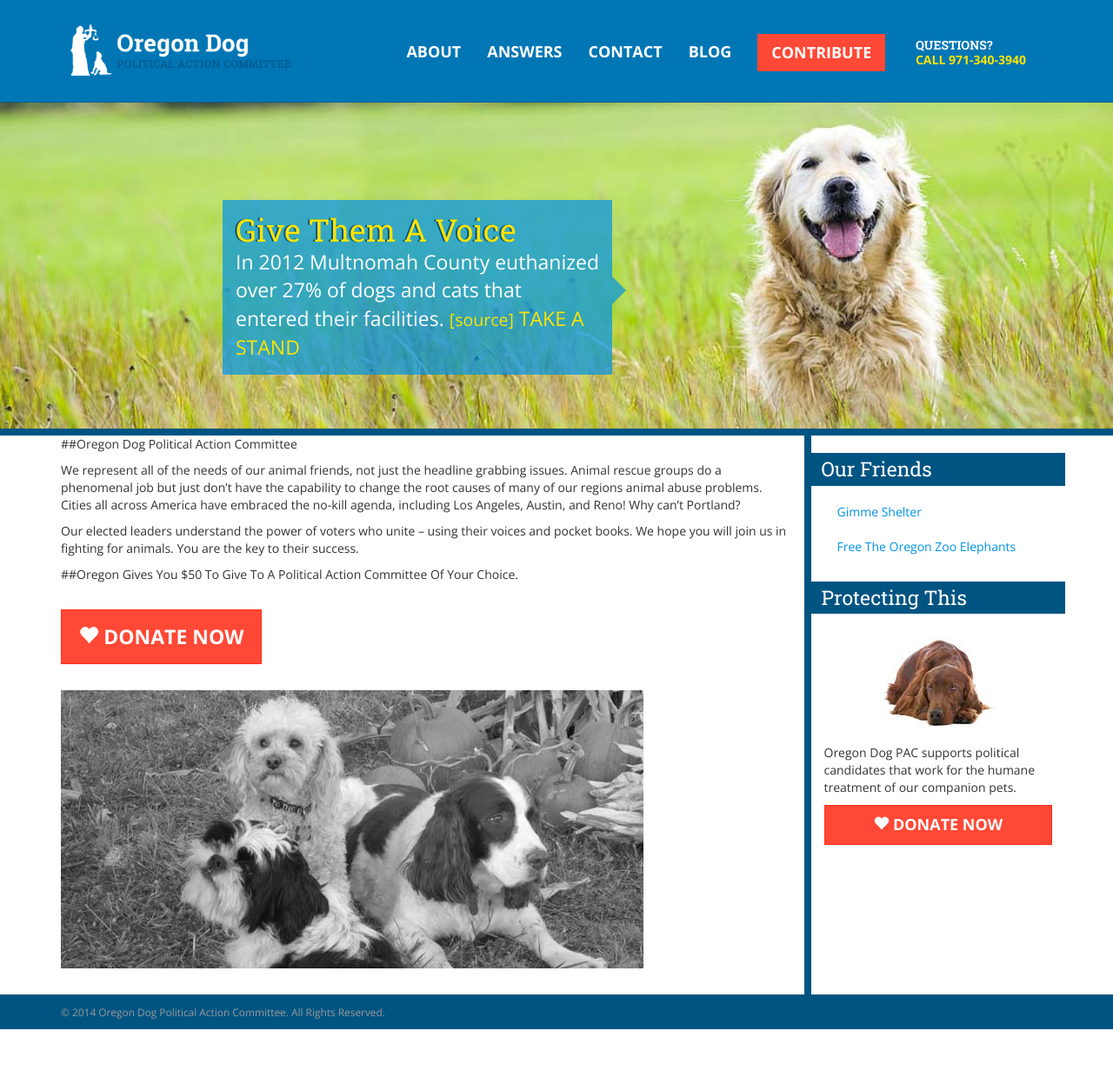
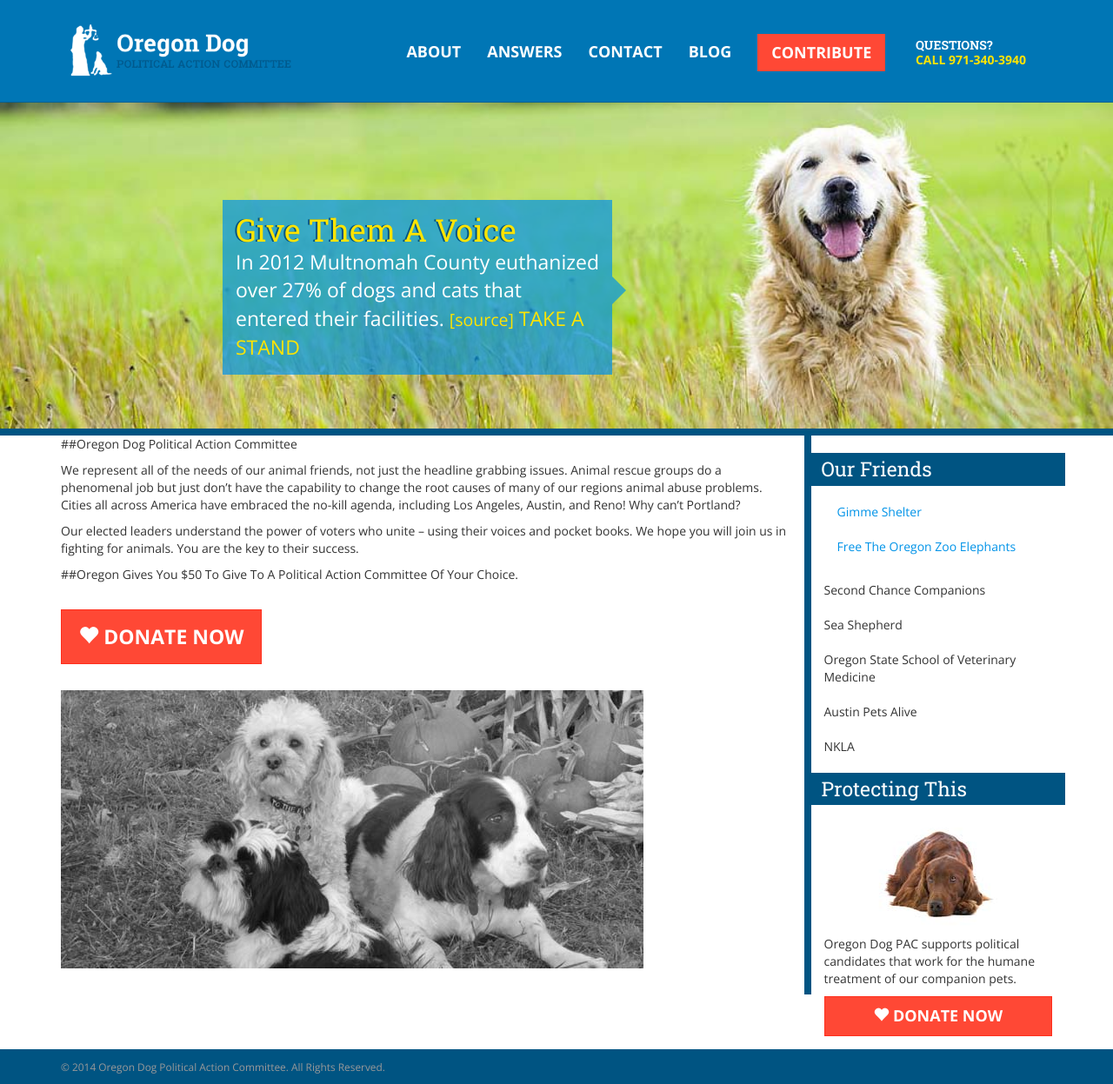
Before and after one commit to OregonDogPAC/OregonDogPAC.github.io, a Jekyll site: the page built from index.markdown, in a window 1280 px wide and 1247 px high. Shown: the whole window at 87% size. Built offline with Jekyll 4.4.1, drawn with Linux system fonts in a browser that asks for light colours.

Commit message:
added more friends

```diff
--- a/_includes/sidebar.html
+++ b/_includes/sidebar.html
@@ -5,6 +5,11 @@
 	<ul class="nav">
 		<li><a href="http://www.gimmeshelterportland.org">Gimme Shelter</a></li>
 		<li><a href="http://freeoregonzooelephants.org">Free The Oregon Zoo Elephants</a></li>
+        <li><a href="http://www.sccpets.com/"></a>Second Chance Companions</li>
+        <li><a href="http://www.seashepherd.org/"></a>Sea Shepherd</li>
+        <li><a href="http://vetmed.oregonstate.edu/"></a>Oregon State School of Veterinary Medicine</li>
+        <li><a href="http://www.austinpetsalive.org/"></a>Austin Pets Alive</li>
+        <li><a href="http://nkla.org/"></a>NKLA</li>
 	</ul>
 </div>
 
```
